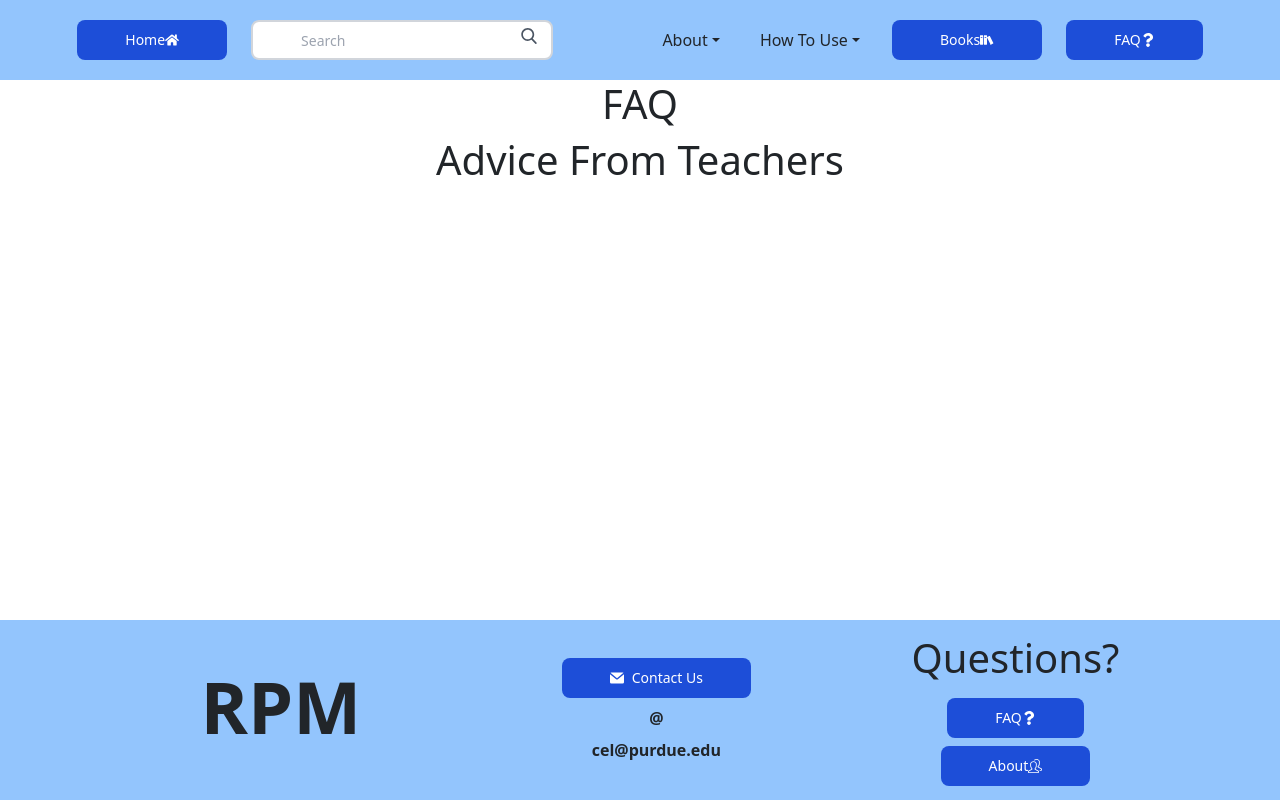
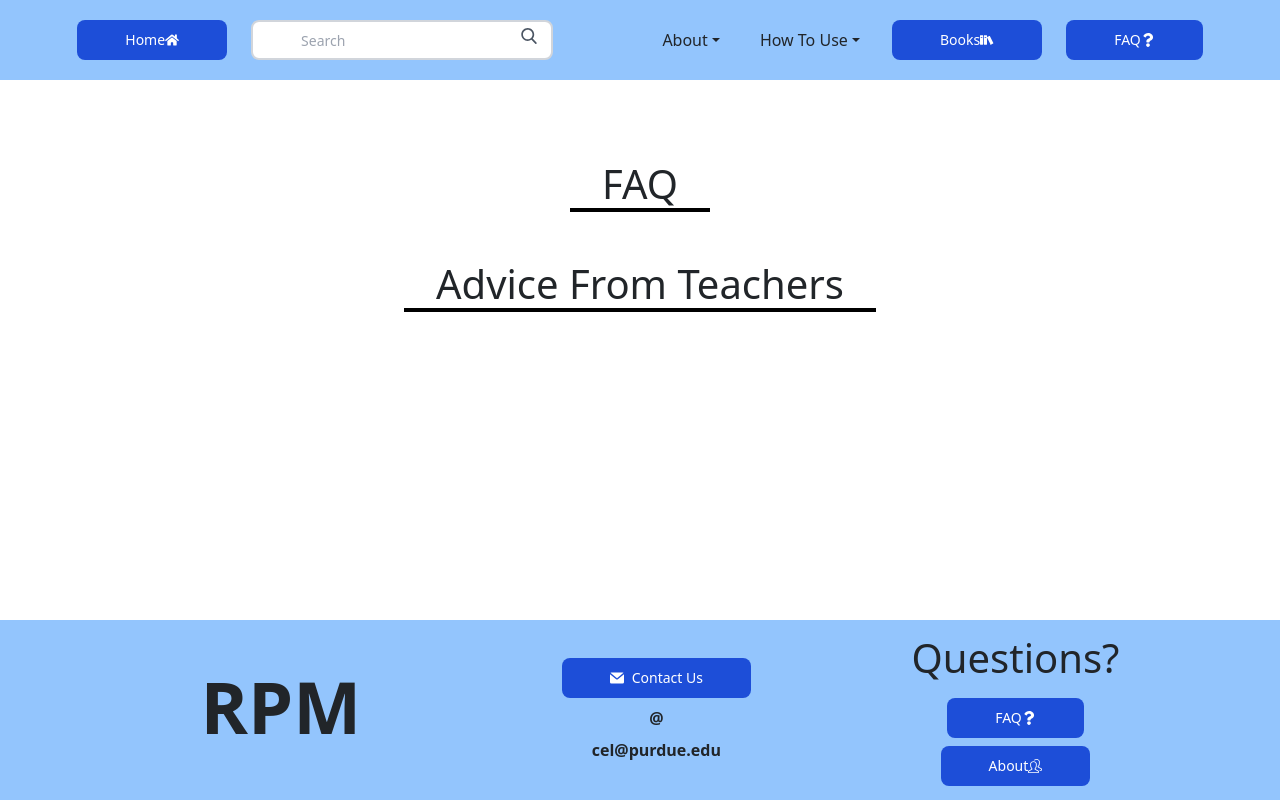
Before and after one commit to JNicho206/RPM, a React (Vite) app in the folder client/: page /faq in a window 1280 px wide. Built offline with nearby package versions, Linux system fonts and the light colour scheme.

Commit message:
Add sections headers

```diff
--- a/client/src/pages/FAQ.tsx
+++ b/client/src/pages/FAQ.tsx
@@ -9,9 +9,9 @@ export const FAQ: React.FC = () =>
 
 
     return (
-        <div className="flex flex-col items-center mx-20">
+        <div className="flex flex-col items-center mx-20 my-20 gap-10">
             <div className="flex flex-col">
-                <h1>FAQ</h1>
+                <h1 className="text-center border-b-4 border-black border-solid w-min px-8">FAQ</h1>
                 <div>
                     {questions.map((q) => (
                         <FAQEntry></FAQEntry>
@@ -20,7 +20,7 @@ export const FAQ: React.FC = () =>
             </div>
 
             <div>
-                <h1>Advice From Teachers</h1>
+                <h1 className="border-b-4 border-black border-solid w-fit px-8">Advice From Teachers</h1>
                 <div>
                     {advice.map((a) => (
                         <AdviceEntry></AdviceEntry>
```
